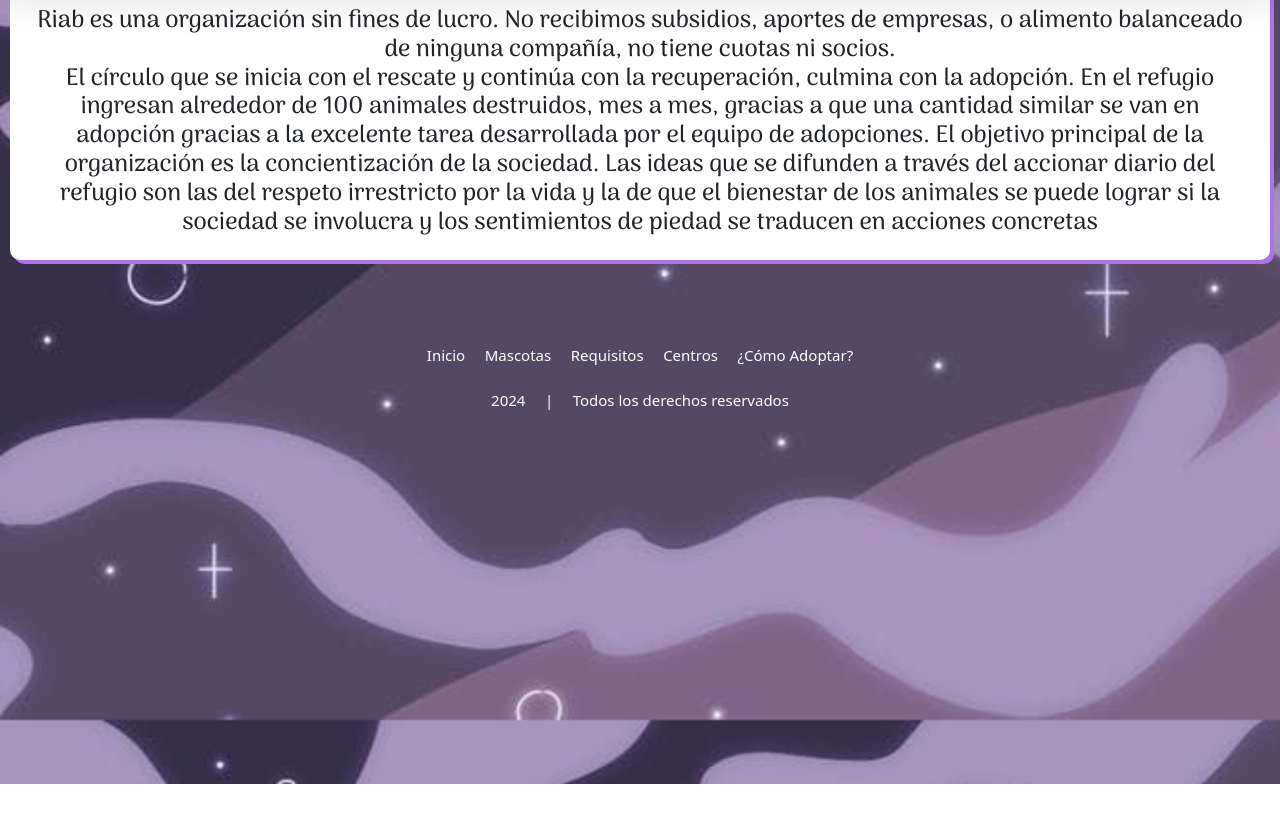
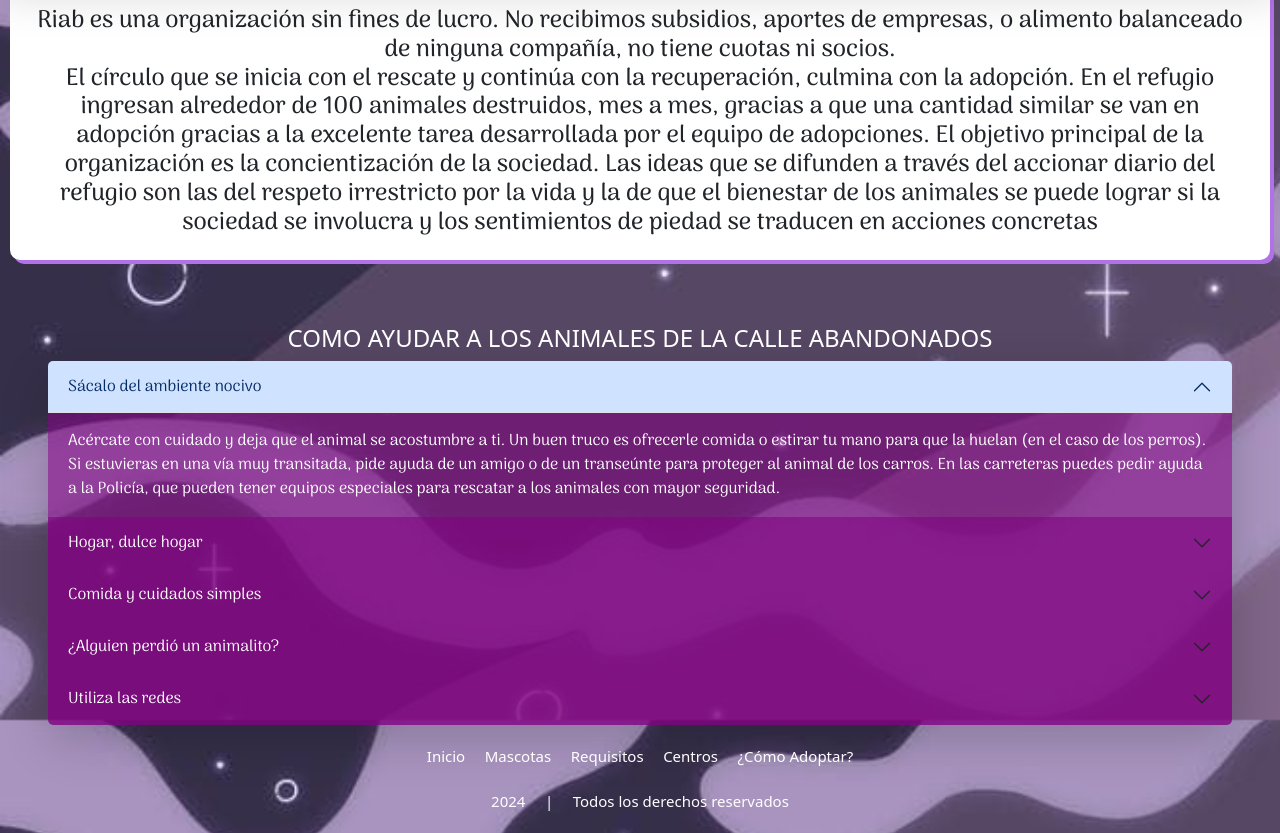
Before and after one commit to solmsl/riab-project, a plain HTML site: page index.html in a window 1280 px wide. Shown: the part 80-913 px from the top of the page. Before the commit the page ends 864 px from the top, so only its background shows below. Drawn offline with nearby package versions, Linux system fonts and the light colour scheme.

Commit message:
accordion

```diff
--- a/index.html
+++ b/index.html
@@ -55,6 +55,73 @@
       </h4>
     </article>
 
+    <article class="mx-5">
+      <h4>COMO AYUDAR A LOS ANIMALES DE LA CALLE ABANDONADOS</h4>
+      <div class="accordion shadow-lg rounded-2" id="accordionExample">
+        <div class="accordion-item">
+          <h2 class="accordion-header">
+            <button class="accordion-button" type="button" data-bs-toggle="collapse" data-bs-target="#collapseOne" aria-expanded="true" aria-controls="collapseOne">
+              Sácalo del ambiente nocivo
+            </button>
+          </h2>
+          <div id="collapseOne" class="accordion-collapse collapse show" data-bs-parent="#accordionExample">
+            <div class="accordion-body">
+              Acércate con cuidado y deja que el animal se acostumbre a ti. Un buen truco es ofrecerle comida o estirar tu mano para que la huelan (en el caso de los perros). Si estuvieras en una vía muy transitada, pide ayuda de un amigo o de un transeúnte para proteger al animal de los carros. En las carreteras puedes pedir ayuda a la Policía, que pueden tener equipos especiales para rescatar a los animales con mayor seguridad.
+            </div>
+          </div>
+        </div>
+        <div class="accordion-item">
+          <h2 class="accordion-header">
+            <button class="accordion-button collapsed" type="button" data-bs-toggle="collapse" data-bs-target="#collapseTwo" aria-expanded="false" aria-controls="collapseTwo">
+              Hogar, dulce hogar
+            </button>
+          </h2>
+          <div id="collapseTwo" class="accordion-collapse collapse" data-bs-parent="#accordionExample">
+            <div class="accordion-body">
+              La mejor opción es llevar al animal a tu casa. La mayoría de refugios y ONGs enfrentan sobrepoblación, falta de recursos, y difícilmente podrán cuidarlo tan bien como tú. Si no pudieras quedarte con el perro o el gato, habla con tu familia y amigos. Explícales que es temporal, solo hasta encontrarle un hogar definitivo, y que pueden compartir los gastos y hasta alternar hogares para el animal.
+            </div>
+          </div>
+        </div>
+        <div class="accordion-item">
+          <h2 class="accordion-header">
+            <button class="accordion-button collapsed" type="button" data-bs-toggle="collapse" data-bs-target="#collapseThree" aria-expanded="false" aria-controls="collapseThree">
+              Comida y cuidados simples
+            </button>
+          </h2>
+          <div id="collapseThree" class="accordion-collapse collapse" data-bs-parent="#accordionExample">
+            <div class="accordion-body">
+              Un hogar provisional no tiene que ser perfecto o espacioso. Basta tener un área de servicio o una esquina en el patio, en donde el animal pueda resguardarse del frío y del calor. Improvisa una cama con un cobertor o una sábana vieja. Lo ideal es darle alimento empacado. Si no tuvieses cómo comprarlo, puedes combinar temporalmente comidas caseras como arroz, pollo, papas o legumbres cocinadas. No utilices sal ni aceite. Para los gatos, dales carne en trozos pequeños, como pescado, pollo carne molida.
+            </div>
+          </div>
+        </div>
+        <div class="accordion-item">
+          <h2 class="accordion-header">
+            <button class="accordion-button collapsed" type="button" data-bs-toggle="collapse" data-bs-target="#collapseFour" aria-expanded="false" aria-controls="collapseFour">
+              ¿Alguien perdió un animalito?
+            </button>
+          </h2>
+          <div id="collapseFour" class="accordion-collapse collapse" data-bs-parent="#accordionExample">
+            <div class="accordion-body">
+              No todo animal en la calle fue abandonado, y es especialmente notorio cuando un animal está bien entrenado, bien alimentado o con collar. Asegúrate de que no está solo perdido. Conversa con los vecinos, pregunta en los comercios cercanos y pregunta por los dueños en redes sociales o en sitios especializados en Internet.
+            </div>
+          </div>
+        </div>
+        <div class="accordion-item">
+          <h2 class="accordion-header">
+            <button class="accordion-button collapsed" type="button" data-bs-toggle="collapse" data-bs-target="#collapseFive" aria-expanded="false" aria-controls="collapseFive">
+              Utiliza las redes
+            </button>
+          </h2>
+          <div id="collapseFive" class="accordion-collapse collapse" data-bs-parent="#accordionExample">
+            <div class="accordion-body">
+              Esta es la mejor manera para encontrar un dueño, antiguo o nuevo. Utiliza tu perfil en las redes sociales, sea Facebook, Twitter, Instagram o sitios de adopción de animales. ¡Lo importante es hacerte escuchar!
+
+              Tómale una foto, cuenta cómo encontraste al animal y brinda detalles de su personalidad. ¿Es muy dócil? ¿Juguetón? ¿Le gusta que le acaricien el cuello, o detrás de las orejas? Esto ayuda a que las personas creen un vínculo emocional con el animalito y quieran adoptarlo. Detalla también su tamaño y edad aproximada, y no olvides de poner público el álbum de fotos, para que sea fácil de compartir, de etiquetar a amigos, divulgar en páginas, etc.
+            </div>
+          </div>
+        </div>
+      </div>
+    </article>
   </section>
 
   <footer>
--- a/src/sass/pages/_inicio.scss
+++ b/src/sass/pages/_inicio.scss
@@ -23,3 +23,20 @@
     }
 
 }
+
+/*ACORDEON DE CARDS*/
+.mx-5{
+
+    h4{
+        color: white;
+        text-align: center;
+    }
+
+}
+
+.accordion-item, .accordion-button{
+    border: none;
+    background-color: rgba(128, 0, 128, 0.568);
+    color: white;
+    font-family: 'letras-grandes';
+}
```
Also changed, not shown: src/styles/main.css, 1 other file.
